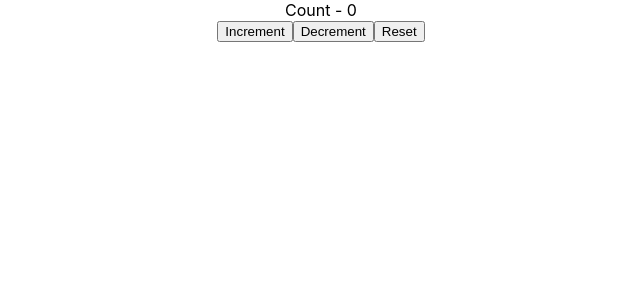
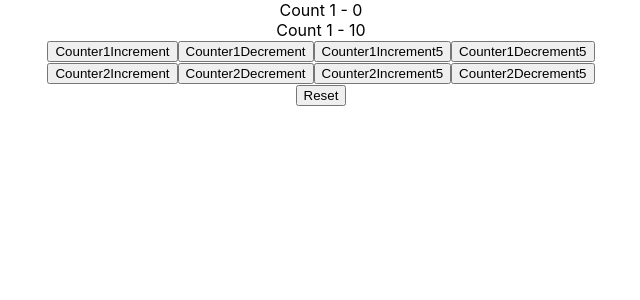
Before and after one commit to govindev/react-hooks, a React (Create React App) app: page / in a window 1280 px wide. Shown: the top 300 px of the page, without its empty margins (319-959 px from the left). Built offline with nearby package versions, Linux system fonts and the light colour scheme.

Commit message:
useReducer (complex state & action)

```diff
--- a/src/App.js
+++ b/src/App.js
@@ -12,6 +12,7 @@
 import React from 'react';
 import ComponentA from './components/context/ConsumerCOld';
 import CounterOne from './components/reducer/CounterOne';
+import CounterTwo from './components/reducer/CounterTwo';
 
 export const UserContext = React.createContext();
 export const CourseContext = React.createContext();
@@ -34,7 +35,8 @@
           <ComponentA/>
         </CourseContext.Provider>
       </UserContext.Provider> */}
-      <CounterOne/>
+      {/* <CounterOne/> */}
+      <CounterTwo />
     </div>
   );
 }
--- /dev/null
+++ b/src/components/reducer/CounterTwo.js
@@ -0,0 +1,45 @@
+import React, { useReducer } from "react";
+
+const initialState = {
+    firstCounter: 0,
+    secondCounter: 10
+};
+const reducer = (currentState, action) => {
+  switch (action.type) {
+    case "increment":
+      return { ...currentState, firstCounter: currentState.firstCounter + action.value };
+    case "decrement":
+        return { ...currentState, firstCounter: currentState.firstCounter - action.value };
+    case "increment2":
+        return { ...currentState, secondCounter: currentState.secondCounter + action.value };
+    case "decrement2":
+        return { ...currentState, secondCounter: currentState.secondCounter - action.value };
+    case "reset":
+      return initialState;
+    default:
+      return currentState;
+  }
+};
+
+function CounterTwo() {
+  const [state, dispatch] = useReducer(reducer, initialState);
+  return (
+    <div>
+      <div>Count 1 - {state.firstCounter}</div>
+      <div>Count 1 - {state.secondCounter}</div>
+      <button onClick={() => dispatch({ type: "increment", value: 1})}>Counter1Increment</button>
+      <button onClick={() => dispatch({ type: "decrement", value: 1})}>Counter1Decrement</button>
+      <button onClick={() => dispatch({ type: "increment", value: 5})}>Counter1Increment5</button>
+      <button onClick={() => dispatch({ type: "decrement", value: 5})}>Counter1Decrement5</button>
+      <div>
+        <button onClick={() => dispatch({ type: "increment2", value: 1})}>Counter2Increment</button>
+        <button onClick={() => dispatch({ type: "decrement2", value: 1})}>Counter2Decrement</button>
+        <button onClick={() => dispatch({ type: "increment2", value: 5})}>Counter2Increment5</button>
+        <button onClick={() => dispatch({ type: "decrement2", value: 5})}>Counter2Decrement5</button>
+      </div>
+      <button onClick={() => dispatch({ type: "reset" })}>Reset</button>
+    </div>
+  );
+}
+
+export default CounterTwo;
```
